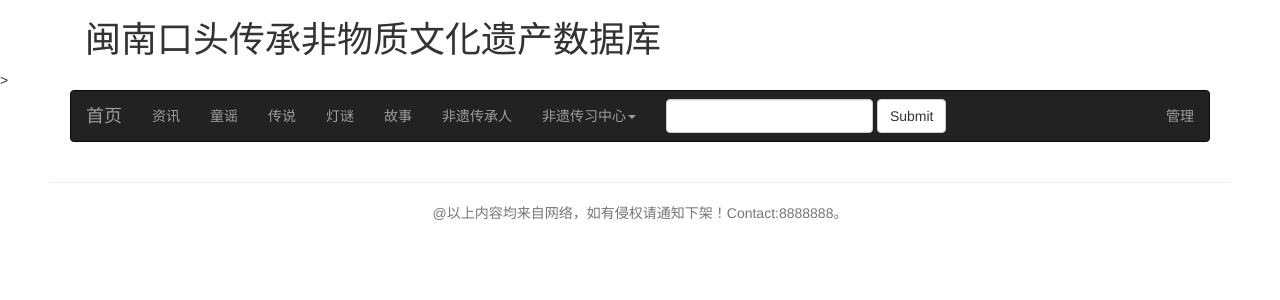
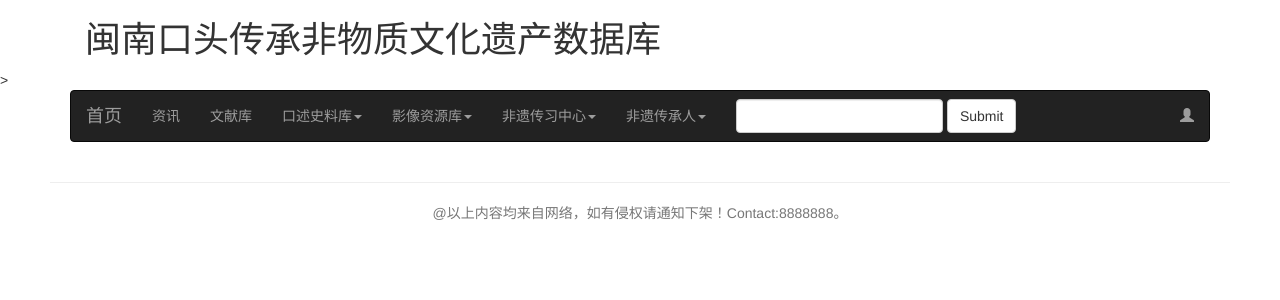
Before and after one commit to mortersen/guanyinshan, a Django app: template template/base.html in a window 1280 px wide. Shown: the top 300 px of the page. Run offline with Django 3.2, Linux system fonts and the light colour scheme; the template is opened without the code that fills it, so the values that code supplies are empty; some libraries are stand-ins or nearby versions.

Commit message:
modified front-end page navbar

```diff
--- a/Html_Temp/settings.py
+++ b/Html_Temp/settings.py
@@ -120,3 +120,7 @@ USE_TZ = True
 STATIC_URL = '/static/'
 
 STATICFILES_DIRS = (os.path.join(BASE_DIR, 'static'),)
+
+MEDIA_URL = "/media/"
+
+MEDIA_ROOT = os.path.join(BASE_DIR,'media')
--- a/template/hearder.html
+++ b/template/hearder.html
@@ -7,16 +7,24 @@
   	<div class="container">
         <div class="row">
   		    <div class="col-lg-12 ">
+                <!-- 导航栏 -->
   			<nav class="navbar navbar-default navbar-inverse " role="navigation">
+                <!--导航栏头部  -->
   				<div class="navbar-header">
   					 <button type="button" class="navbar-toggle" data-toggle="collapse" data-target="#bs-example-navbar-collapse-1"> <span class="sr-only">Toggle navigation</span><span class="icon-bar"></span><span class="icon-bar"></span><span class="icon-bar"></span></button> <a class="navbar-brand" href="#">首页</a>
   				</div>
-
+                <!--  导航栏主体-->
   				<div class="collapse navbar-collapse" id="bs-example-navbar-collapse-1">
   					<ul class="nav navbar-nav">
   						<li >
   							 <a href="#">资讯</a>
-  						</li>
+  						</li><!-- 资讯 -->
+                        <li>
+                            <a href="">文献库</a>
+                        </li><!--  文献库-->
+  						<li class="dropdown">
+  							 <a href="#" class="dropdown-toggle" data-toggle="dropdown">口述史料库<strong class="caret"></strong></a>
+  							<ul class="dropdown-menu">
   								<li>
   									 <a href="#">童谣</a>
   								</li>
@@ -24,50 +32,75 @@
   									 <a href="#">传说</a>
   								</li>
   								<li>
-                 <a href="#">灯谜</a>
+  									 <a href="#">故事</a>
+  								</li>
+                                <li class="divider">
   								</li>
   								<li>
-                 <a href="#">故事</a>
+  									 <a href="#">其他</a>
+  								</li>
+  							</ul>
+  						</li><!-- 下拉，口述史料库 -->
+                        <li class="dropdown">
+  							 <a href="#" class="dropdown-toggle" data-toggle="dropdown">影像资源库<strong class="caret"></strong></a>
+  							<ul class="dropdown-menu">
+  								<li>
+  									 <a href="#">图片库</a>
+  								</li>
+                                <li class="divider">
   								</li>
   								<li>
-                 <a href="#">非遗传承人</a>
+  									 <a href="#">视频库</a>
   								</li>
+  							</ul>
+  						</li><!--  下拉，影像资料库-->
                         <li class="dropdown">
   							 <a href="#" class="dropdown-toggle" data-toggle="dropdown">非遗传习中心<strong class="caret"></strong></a>
   							<ul class="dropdown-menu">
   								<li>
-  									 <a href="#">Action</a>
-  								</li>
-  								<li>
-  									 <a href="#">Another action</a>
-  								</li>
-  								<li>
-  									 <a href="#">Something else here</a>
+  									 <a href="#">洛江区陈三文化室</a>
   								</li>
                                 <li class="divider">
   								</li>
   								<li>
-  									 <a href="#">Separated link</a>
-  								</li>
-  								<li class="divider">
-  								</li>
-  								<li>
-  									 <a href="#">One more separated link</a>
+  									 <a href="#">石狮市灯谜协会</a>
   								</li>
   							</ul>
+  						</li><!--  下拉，非遗传习中心-->
+                        <li class="dropdown">
+  							 <a href="#" class="dropdown-toggle" data-toggle="dropdown">非遗传承人<strong class="caret"></strong></a>
+  							<ul class="dropdown-menu">
+  								<li>
+  									 <a href="#">黄九成</a>
   								</li>
+                                <li class="divider"></li>
+  								<li>
+  									 <a href="#">伍耿怀</a>
+  								</li>
+                                <li class="divider"></li>
+                                <li><a href="">苏荣灿</a>
+                                </li>
+                                <li class="divider"></li>
+                                <li><a href="">林清富</a>
+                                </li>
+                                <li class="divider"></li>
+                                <li>
+                                    <a href="">林志攀</a>
+                                </li>
+  							</ul>
+  						</li><!-- 下拉，非遗传承人 -->
   					</ul>
   					<form class="navbar-form navbar-left" role="search">
   						<div class="form-group">
   							<input type="text" class="form-control" />
   						</div> <button type="submit" class="btn btn-default">Submit</button>
-  					</form>
+  					</form><!--搜索栏  -->
   					<ul class="nav navbar-nav navbar-right">
   						<li>
-  							 <a href="../admin/">管理</a>
+  							 <a href="../admin/"><span class="glyphicon glyphicon-user"></span></a>
   						</li>
 
-  					</ul>
+  					</ul><!--进入管理后台图标  -->
   				</div>
 
   			</nav>
--- a/template/index.html
+++ b/template/index.html
@@ -1,7 +1,7 @@
 <!-- index.html -->
 {% extends "base.html" %}
   {% block title %}
-    这是我的首页
+    闽南口头非遗数据平台
   {% endblock %}
 
   {% block content %}
```
Lines whose indentation alone changed are shown as unchanged.
